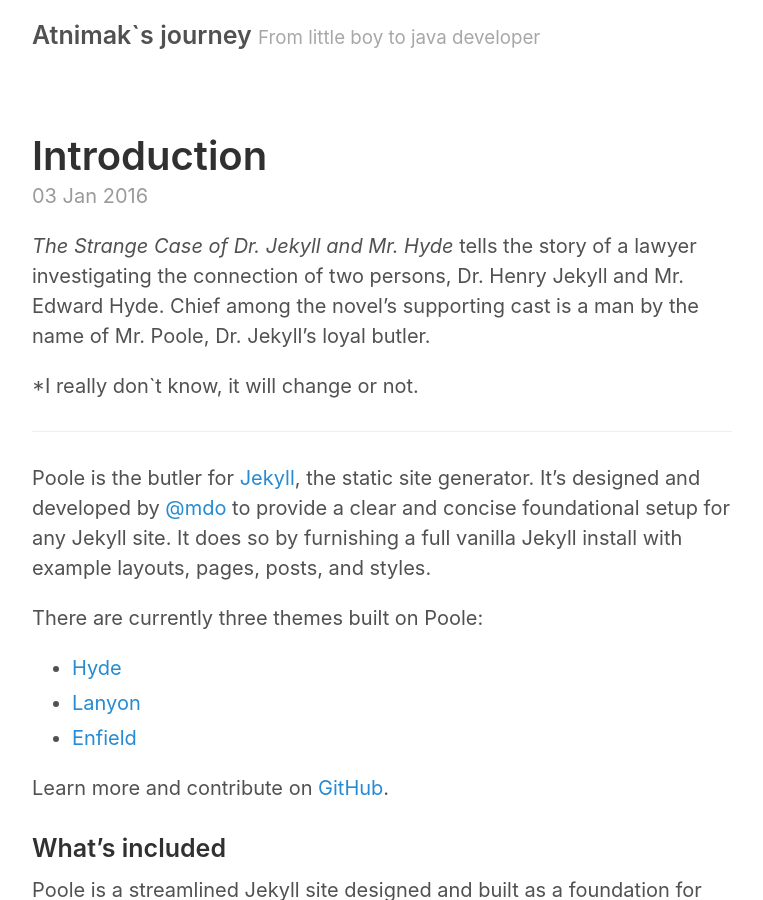
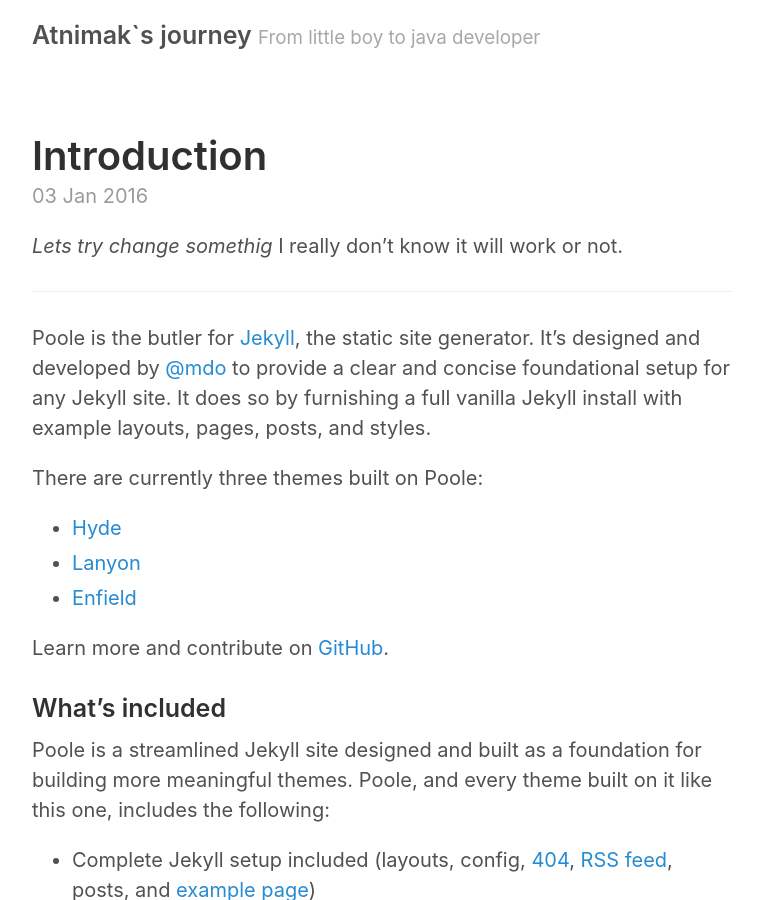
Before and after one commit to atnimak/atnimak.github.io, a Jekyll site: the page built from _posts/2016-01-03-introduction.md, in a window 1280 px wide and 900 px high. Shown: the whole window, without its empty margins (258-1021 px from the left). Built offline with Jekyll 4.4.1, drawn with Linux system fonts in a browser that asks for light colours.

Commit message:
just some changes

```diff
--- a/_posts/2016-01-03-introduction.md
+++ b/_posts/2016-01-03-introduction.md
@@ -3,9 +3,7 @@
 title: Introduction
 ---
 
-*The Strange Case of Dr. Jekyll and Mr. Hyde* tells the story of a lawyer investigating the connection of two persons, Dr. Henry Jekyll and Mr. Edward Hyde. Chief among the novel's supporting cast is a man by the name of Mr. Poole, Dr. Jekyll's loyal butler.
-
-*I really don`t know, it will change or not.
+*Lets try change somethig* I really don't know it will work or not.
 
 -----
 
```
Also changed, not shown: _posts/2018-01-03-changes.md (+1 -1 lines).
